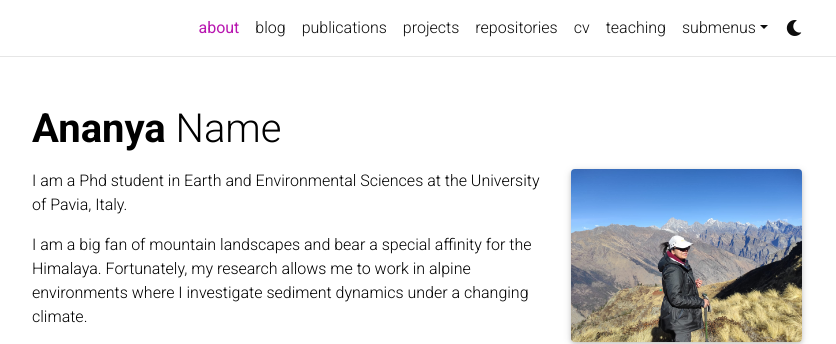
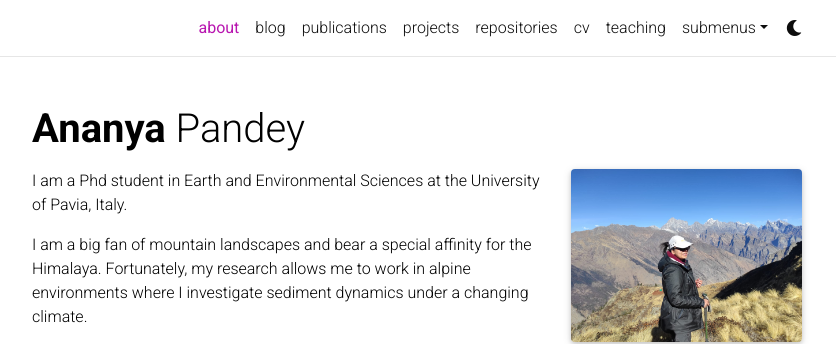
Before and after one commit to AnanyaGeo/ananyageo.github.io, a Jekyll site: the page built from _pages/about.md, in a window 1280 px wide and 1131 px high, cut to the strip 0-842 px from the top of the window. Shown: the top 344 px of the strip, without its empty margins (223-1059 px from the left). Built offline with Jekyll 4.4.1, drawn with Linux system fonts in a browser that asks for light colours; full-size pictures stand in for the smaller copies a plugin makes; emoji names are drawn with the system emoji font; comment, search, counter and statistics services are not loaded; a style sheet for code colours, icons or effects is not loaded; some of the changed text lies outside the part shown.

Commit message:
Update _config.yml

```diff
--- a/_config.yml
+++ b/_config.yml
@@ -4,7 +4,7 @@
 
 title: blank # the website title (if blank, full name will be used instead)
 first_name: Ananya
-last_name: Name
+last_name: Pandey
 email: ananya.pandey01@universitadipavia.it
 description: > # the ">" symbol means to ignore newlines until "footer_text:"
   A simple, whitespace theme for academics. Based on [*folio](https://github.com/bogoli/-folio) design.
```
